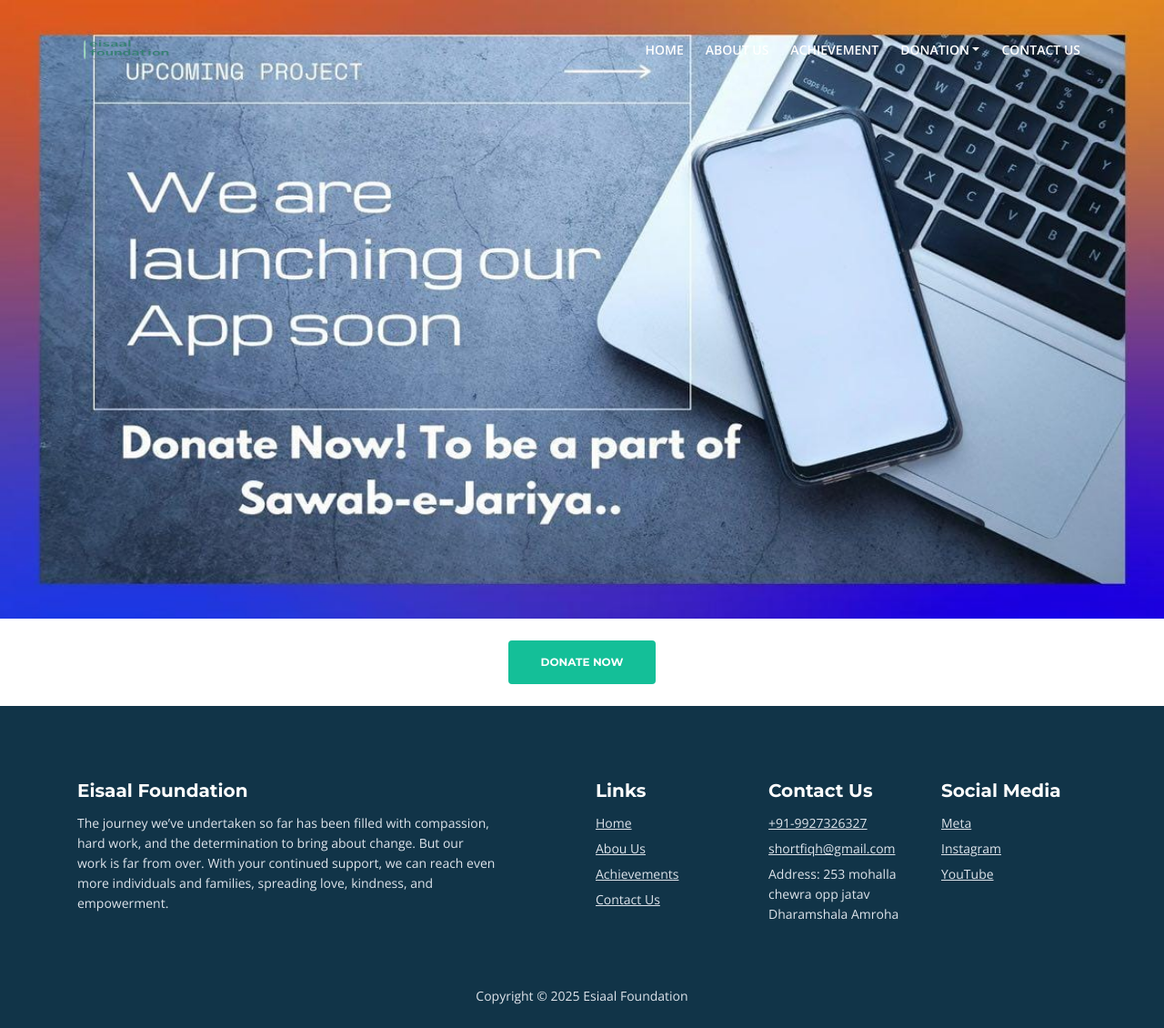
After one commit to Microintelligence11/eisaal_foundation, a Django app: page /donationUpcomingProjetc in a window 1280 px wide. The commit adds this page. Shown: the whole page at 91% size. Run offline with Django 5.2, Linux system fonts and the light colour scheme; some libraries are stand-ins or nearby versions.

Commit message:
Update App Donation page

```diff
--- a/eisaal_foundation/settings.py
+++ b/eisaal_foundation/settings.py
@@ -81,7 +81,7 @@ WSGI_APPLICATION = 'eisaal_foundation.wsgi.application'
 # https://docs.djangoproject.com/en/5.1/ref/settings/#databases
 
 DATABASES = {
-    'default': dj_database_url.parse("postgresql://eisaal_foundation_database_user:U9pViraHUug3akd0jDN5py3YX7IAeycp@dpg-ctpagma3esus73dfhbt0-a.oregon-postgres.render.com/eisaal_foundation_database")
+    'default': dj_database_url.parse("postgresql://neondb_owner:ahwtk4Av8CZs@ep-raspy-star-a50srip3.us-east-2.aws.neon.tech/neondb?sslmode=require")
 }
 
 
--- a/eisaal_website/urls.py
+++ b/eisaal_website/urls.py
@@ -24,5 +24,6 @@ urlpatterns = [
     path('nation_donation', views.national_donation, name='national_donation'),
     path('international_donation', views.international_donation, name='international_donation'),
     path('contact', views.contact, name='contact'),
+    path('donationUpcomingProjetc', views.donationUpcomingProjetc, name='donationUpcomingProjetc'),
     # path('shop/', include('eisaal_shop.urls')),
 ]
--- a/eisaal_website/views.py
+++ b/eisaal_website/views.py
@@ -40,3 +40,7 @@ def contact(request):
             messages.success(request,"your form has been submitted sucessfuly")
 
     return render(request, "contact.html")
+
+
+def donationUpcomingProjetc(request):
+    return render(request, "donationUpcomingProjetc.html")
--- a/static/css/styles.css
+++ b/static/css/styles.css
@@ -782,6 +782,12 @@ input[type='checkbox'] {
 }
 
 /*********************/
+/*    Header for upcominng projects     */
+/*********************/
+
+
+
+/*********************/
 /*    About Header     */
 /*********************/
 
--- a/templates/base.html
+++ b/templates/base.html
@@ -87,6 +87,7 @@
     </div>
     {% endfor %} {% endif %}
     <!-- Header -->
+    {% block head %}
     <header id="header" class="header">
       <div class="header-content">
         <div class="container">
@@ -105,7 +106,7 @@
                   background or circumstances, has access to the resources and
                   support they need to lead a fulfilling and dignified life.
                 </p>
-                <a class="btn-solid-lg page-scroll" href="https://pages.razorpay.com/pl_PDOeOCnaZ0JAFD/view?fbclid=PAY2xjawHfVHxleHRuA2FlbQIxMAABpk56LGqASC1uSeERIVTeLEElcaxi2V2ZL3QiGINzWtAm7Jd-OOBtpIjr_g_aem_Ja5LYPM7hyUTxu6ODY_UTQ">DONATION</a>
+                <a class="btn-solid-lg page-scroll" href="https://pages.razorpay.com/pl_PDOeOCnaZ0JAFD/view?fbclid=PAY2xjawHfVHxleHRuA2FlbQIxMAABpk56LGqASC1uSeERIVTeLEElcaxi2V2ZL3QiGINzWtAm7Jd-OOBtpIjr_g_aem_Ja5LYPM7hyUTxu6ODY_UTQ">DONATE NOW</a>
               </div>
             </div>
             <!-- end of col -->
@@ -116,10 +117,12 @@
       </div>
       <!-- end of header-content -->
     </header>
+    {% endblock %}
     <!-- end of header -->
     <!-- end of header -->
 
     <!-- Navbar -->
+
     <nav class="navbar navbar-expand-md navbar-dark navbar-custom fixed-top">
       <!-- Text Logo - Use this if you don't have a graphic logo -->
       <!-- <a class="navbar-brand logo-text page-scroll" href="index.html">Aria</a> -->
@@ -184,7 +187,7 @@
               <div class="dropdown-items-divide-hr"></div>
               <a
               class="dropdown-item"
-              href=" https://rzp.io/rzp/OFz5TDJz"
+              href="donationUpcomingProjetc"
               ><span class="item-text">Donation for our upcoming Projects</span></a
             >
             </div>
--- /dev/null
+++ b/templates/donationUpcomingProjetc.html
@@ -0,0 +1,20 @@
+{% extends "base.html" %}
+
+{% load static %}
+
+{% block title %}Eisaal Foundation | Donation for Upcoming Projetc{% endblock %}
+
+{% block head %}
+
+
+<header id="header-upcoming-project_id" class="header-upcoming-project">
+    <img src="../static/img/appDonationBg.jpeg" class="img-fluid" style="width: 300vw; height: 85vh;">
+    <div class="header-upcoming-project-content">
+            <div class="my-4 container text-center">
+              <a class="btn-solid-lg page-scroll" href="https://rzp.io/rzp/OFz5TDJz">DONATE NOW</a>
+            </div>
+    </div>
+    <!-- end of header-content -->
+  </header>
+
+{% endblock %}
```
Also changed, not shown: static/img/appDonationBg.jpeg (added).
